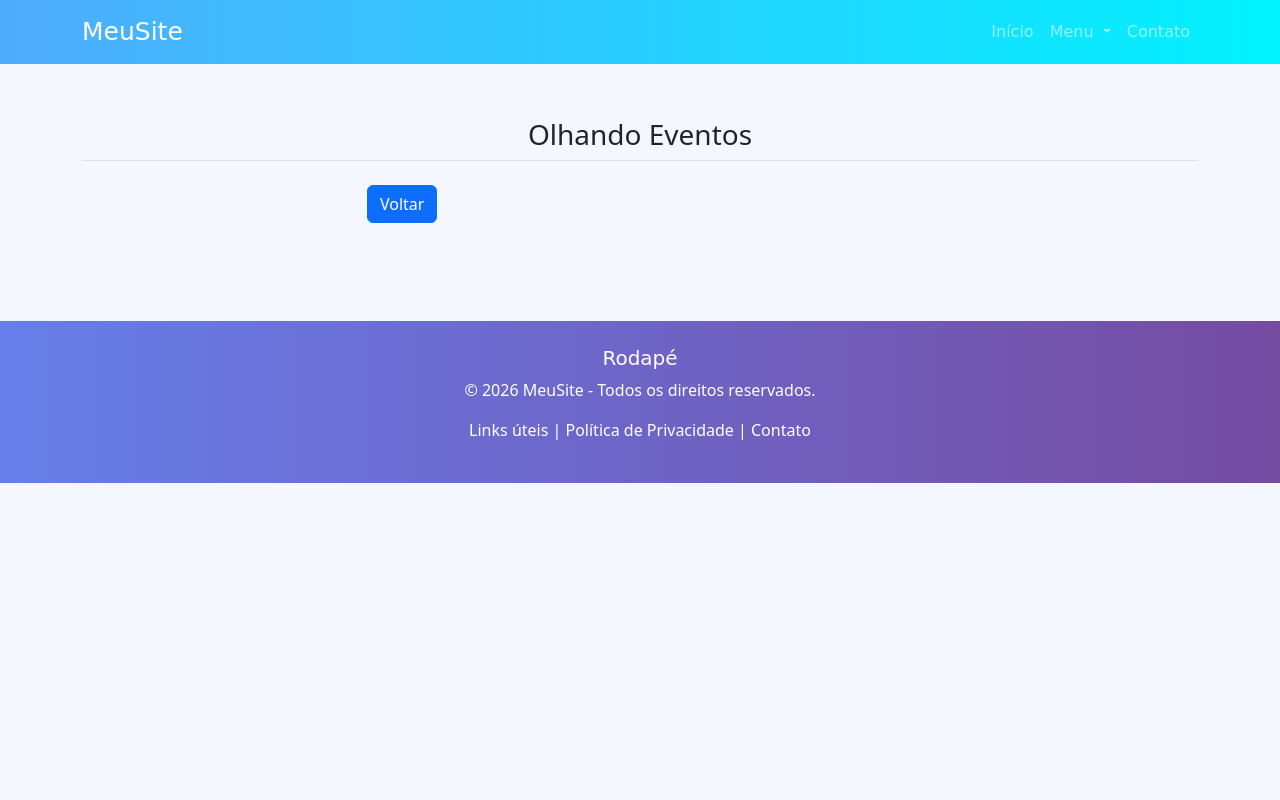
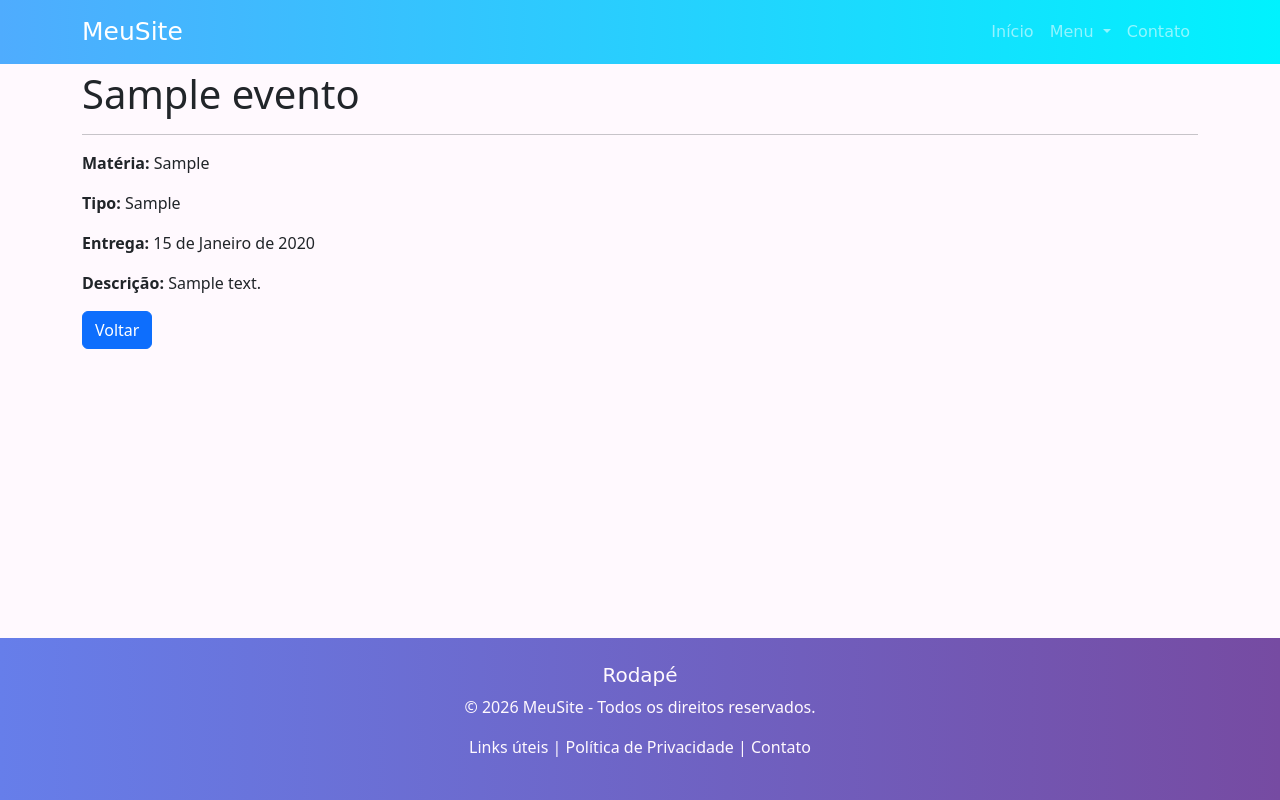
Before and after one commit to MateusGa/Projeto_la_sla, a Django app: page /ver/eventos/1/ in a window 1280 px wide. Run offline with Django 5.2, Linux system fonts and the light colour scheme; tables that the repository leaves empty hold one stand-in row (values such as "Sample post"); some libraries are stand-ins or nearby versions.

Commit message:
tudo e mais um pouco

```diff
--- a/site_legal_e_bacana/models.py
+++ b/site_legal_e_bacana/models.py
@@ -20,6 +20,7 @@
     Evento_materia = models.CharField(max_length=50)
     Evento_entrega = models.DateField()
     Evento_repetir = models.BooleanField()
+    Evento_descricao = models.TextField(verbose_name="Descrição")
 
 
     #Evento_usuario = models.ForeignKey(User, on_delete=models.CASCADE)
--- a/site_legal_e_bacana/templates/site_legal_e_bacana/contatos.html
+++ b/site_legal_e_bacana/templates/site_legal_e_bacana/contatos.html
@@ -16,7 +16,7 @@
         }
     </style>
 
-    <h1 id="titulo">MEUS CONTATOS:</h1>
+    <h1 class="comic" id="titulo">MEUS CONTATOS:</h1>
     <br>
     <ul>
         <p>Nehum, usa sinal de fumaça</p>
--- a/site_legal_e_bacana/templates/site_legal_e_bacana/form.html
+++ b/site_legal_e_bacana/templates/site_legal_e_bacana/form.html
@@ -32,12 +32,6 @@
                   APAGUE IMEDIATAMENTE RAAAAAAAAHHHHHHHHHHHH🗣️🗣️🗣️🗣️🗣️🗣️🔥🔥🔥🔥🔥🔥
               </button>
 
-            {% elif botao == "Voltar"%}
-
-            <button type="submit" class="btn btn-primary">
-              {{ botao }}
-            </button>
-
             {% else %}
               <button type="submit" class="btn btn-primary">
                   {{ botao }}
--- a/site_legal_e_bacana/templates/site_legal_e_bacana/inicio.html
+++ b/site_legal_e_bacana/templates/site_legal_e_bacana/inicio.html
@@ -92,8 +92,8 @@
 </script>
 
     <ul>
-        <li><a href="{% url "sobre" %}">Sobre Nois</a></li>
-        <li><a href="{% url "contatos" %}">Contatos com o criador</a></li>
+        <li><a class="comic" href="{% url "sobre" %}">Sobre Nois</a></li>
+        <li><a class="comic" href="{% url "contatos" %}" >Contatos com o criador</a></li>
 
     </ul>
    {%endblock conteudo%}
--- a/site_legal_e_bacana/templates/site_legal_e_bacana/modelo.html
+++ b/site_legal_e_bacana/templates/site_legal_e_bacana/modelo.html
@@ -16,12 +16,15 @@
 
 <style>
 
-/* Espaço para navbar fixa */
+
 body{
+
     padding-top:70px;
-    background:#f5f7ff;
+    background:#fff9fe;
 
-
+    min-height:100vh;
+    display:flex;
+    flex-direction:column;
 }
 
 
@@ -64,7 +67,7 @@
 
     margin-top:50px;
     background:linear-gradient(90deg,#667eea,#764ba2);
-    color:white;
+    color:#fff9fe;
     padding:25px;
 }
 
@@ -98,8 +101,8 @@
 </a>
 
 <ul class="dropdown-menu">
-<li><a class="dropdown-item comic" href="cadastrar/eventos">Cadastrar</a></li>
-<li><a class="dropdown-item comic" href="listar/eventos">Listar</a></li>
+<li><a class="dropdown-item comic" href="{% url 'eventos_create' %}">Cadastrar</a></li>
+<li><a class="dropdown-item comic" href="{% url 'eventos_listar' %}">Listar</a></li>
 <li><a class="dropdown-item comic" href="#">Opção 3</a></li>
 </ul>
 </li>
@@ -113,6 +116,8 @@
 </div>
 </div>
 </nav>
+
+<main class="flex-grow-1">
 
 <!-- Conteúdo -->
 
@@ -164,6 +169,9 @@
 
 </div>
 {% endblock conteudo %}
+
+</main>
+
 <!-- Rodapé -->
 <footer class="text-center">
 
--- a/site_legal_e_bacana/templates/site_legal_e_bacana/sobre.html
+++ b/site_legal_e_bacana/templates/site_legal_e_bacana/sobre.html
@@ -16,7 +16,7 @@
         }
     </style>
 
-    <h1 id="titulo">SOBRE NÓS</h1>
+    <h1 class="comic" id="titulo">SOBRE NÓS</h1>
 
     <p>Não tem nada sobre nós, nós não existimos.</p>
      <script>
--- /dev/null
+++ b/site_legal_e_bacana/templates/site_legal_e_bacana/ver/eventos.html
@@ -0,0 +1,37 @@
+{% extends "site_legal_e_bacana/modelo.html" %}
+
+{% block conteudo %}
+
+<div class="container">
+
+    <h1>{{ object.Evento_nome }}</h1>
+
+    <hr>
+
+    <p>
+        <strong>Matéria:</strong>
+        {{ object.Evento_materia }}
+    </p>
+
+    <p>
+        <strong>Tipo:</strong>
+        {{ object.Evento_tipo }}
+    </p>
+
+    <p>
+        <strong>Entrega:</strong>
+        {{ object.Evento_entrega }}
+    </p>
+
+    <p>
+        <strong>Descrição:</strong>
+        {{ object.Evento_descricao }}
+    </p>
+
+    <a href="{% url 'eventos_listar' %}" class="btn btn-primary">
+        Voltar
+    </a>
+
+</div>
+
+{% endblock conteudo %}
--- a/site_legal_e_bacana/views.py
+++ b/site_legal_e_bacana/views.py
@@ -3,6 +3,7 @@
 from django.views.generic.detail import DetailView
 from django.views.generic.list import ListView
 from django.urls import reverse_lazy
+from datetime import *
 from .models import Evento, Subtarefa, Anexo, Lembrete, Usuario
 
 
@@ -40,7 +41,7 @@
 class EventoCreate(CreateView):
 
     model = Evento
-    fields =  ["Evento_nome", "Evento_tipo", "Evento_materia", "Evento_entrega", "Evento_repetir"]
+    fields =  ["Evento_nome", "Evento_tipo", "Evento_materia", "Evento_entrega", "Evento_repetir", "Evento_descricao"]
     template_name = "site_legal_e_bacana/form.html"
     success_url = reverse_lazy("Le_Start")
     extra_context = {
@@ -56,7 +57,7 @@
 class EventoUpdate(UpdateView):
 
     model = Evento
-    fields =  ["Evento_nome", "Evento_tipo", "Evento_materia", "Evento_entrega", "Evento_repetir"]
+    fields =  ["Evento_nome", "Evento_tipo", "Evento_materia", "Evento_entrega", "Evento_repetir", "Evento_descricao"]
     template_name = "site_legal_e_bacana/form.html"
     success_url = reverse_lazy("Le_Start")
     extra_context = {
@@ -87,13 +88,27 @@
     model = Evento
     template_name = "site_legal_e_bacana/listas/eventos.html"
 
+    def get_queryset(self):
+
+        queryset = super().get_queryset()
+
+        hoje = date.today()
+
+        for evento in queryset:
+
+            evento.dias = (
+                evento.Evento_entrega - hoje
+            ).days
+
+        return queryset
+
 
 
 class EventoDetail(DetailView):
 
     model = Evento
-    fields =  ["Evento_nome", "Evento_tipo", "Evento_materia", "Evento_entrega", "Evento_repetir"]
-    template_name = "site_legal_e_bacana/form.html"
+    fields =  ["Evento_nome", "Evento_tipo", "Evento_materia", "Evento_entrega", "Evento_repetir", "Evento_descricao"]
+    template_name = "site_legal_e_bacana/ver/eventos.html"
     success_url = reverse_lazy("Le_Start")
     extra_context = {
 
```
Also changed, not shown: site_legal_e_bacana/templates/site_legal_e_bacana/listas/eventos.html (+37 -20 lines), site_legal_e_bacana/migrations/0005_evento_evento_descricao.py (added).
